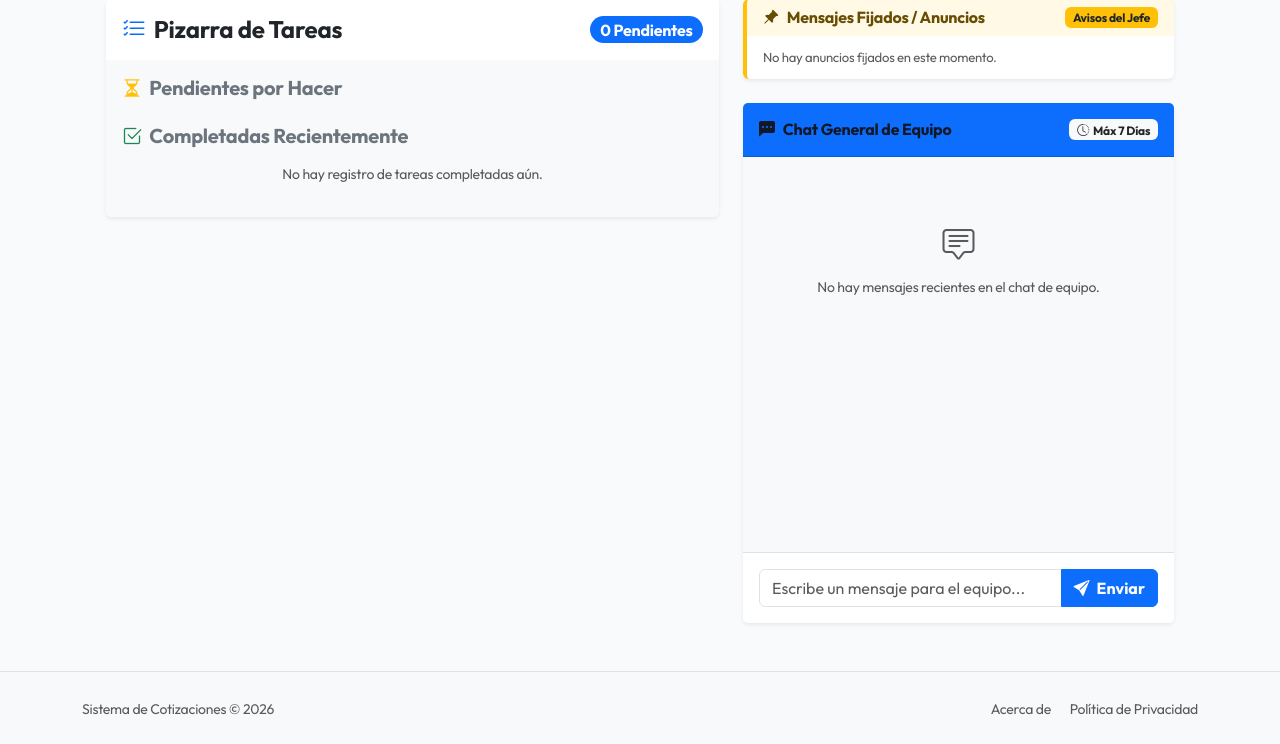
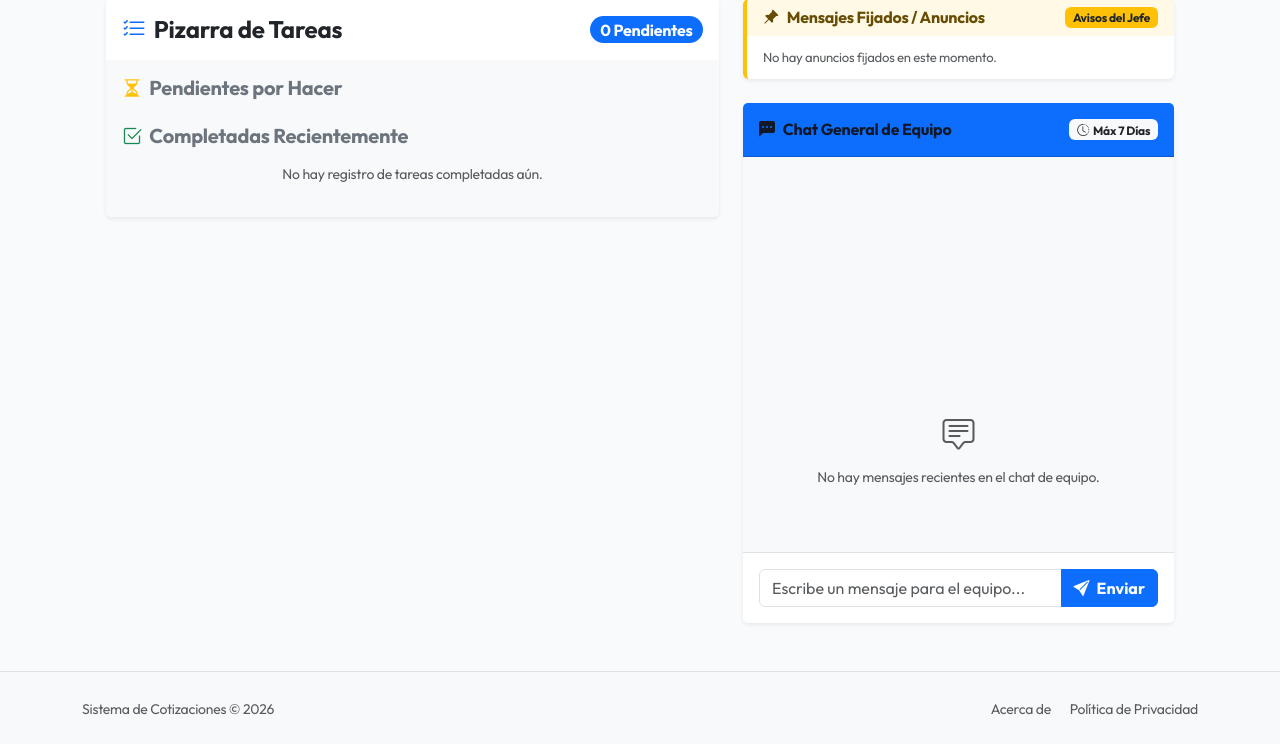
Before and after one commit to YungFozter/Sistema-de-Inventario-y-Cotizacion, a Flask app: page /equipo in a window 1280 px wide. Shown: the part 252-996 px from the top of the page. Run offline with Flask 3, Linux system fonts and the light colour scheme; the visitor is signed in with stand-in values (Sample User, id 1); data that the repository does not hold is empty; some libraries are stand-ins or nearby versions.

Commit message:
Alinear mensajes de chat al fondo y agregar desplazamiento automatico hacia abajo estilo WhatsApp

```diff
--- a/templates/equipo/equipo.html
+++ b/templates/equipo/equipo.html
@@ -226,10 +226,11 @@
                 </div>
 
                 <!-- Caja de Mensajes -->
-                <div class="card-body overflow-auto p-3 flex-grow-1 bg-light" id="box-chat-mensajes">
+                <div class="card-body overflow-auto p-3 flex-grow-1 bg-light d-flex flex-column" id="box-chat-mensajes">
+                    <div class="mt-auto d-flex flex-column gap-3 w-100">
                         {% if mensajes_chat %}
                             {% for m in mensajes_chat %}
-                        <div class="d-flex flex-column mb-3 {% if m.usuario_id == session.user_id %}align-items-end{% else %}align-items-start{% endif %}">
+                            <div class="d-flex flex-column {% if m.usuario_id == session.user_id %}align-items-end{% else %}align-items-start{% endif %}">
                                 <div class="d-flex align-items-center mb-1 gap-2">
                                     <span class="fw-bold small {% if m.usuario_rol in ['admin', 'superadmin'] %}text-danger{% else %}text-primary{% endif %}">
                                         {{ m.usuario_nombre }}
@@ -257,6 +258,7 @@
                                 <p class="small mb-0">No hay mensajes recientes en el chat de equipo.</p>
                             </div>
                         {% endif %}
+                    </div>
                 </div>
 
                 <!-- Input para Enviar Mensaje -->
@@ -601,5 +603,16 @@ function eliminarTarea(id) {
         else alert('Error: ' + data.message);
     });
 }
+
+function scrollToBottomChat() {
+    const box = document.getElementById('box-chat-mensajes');
+    if (box) {
+        box.scrollTop = box.scrollHeight;
+    }
+}
+
+document.addEventListener('DOMContentLoaded', function() {
+    scrollToBottomChat();
+});
 </script>
 {% endblock %}
```
Lines whose indentation alone changed are shown as unchanged.
